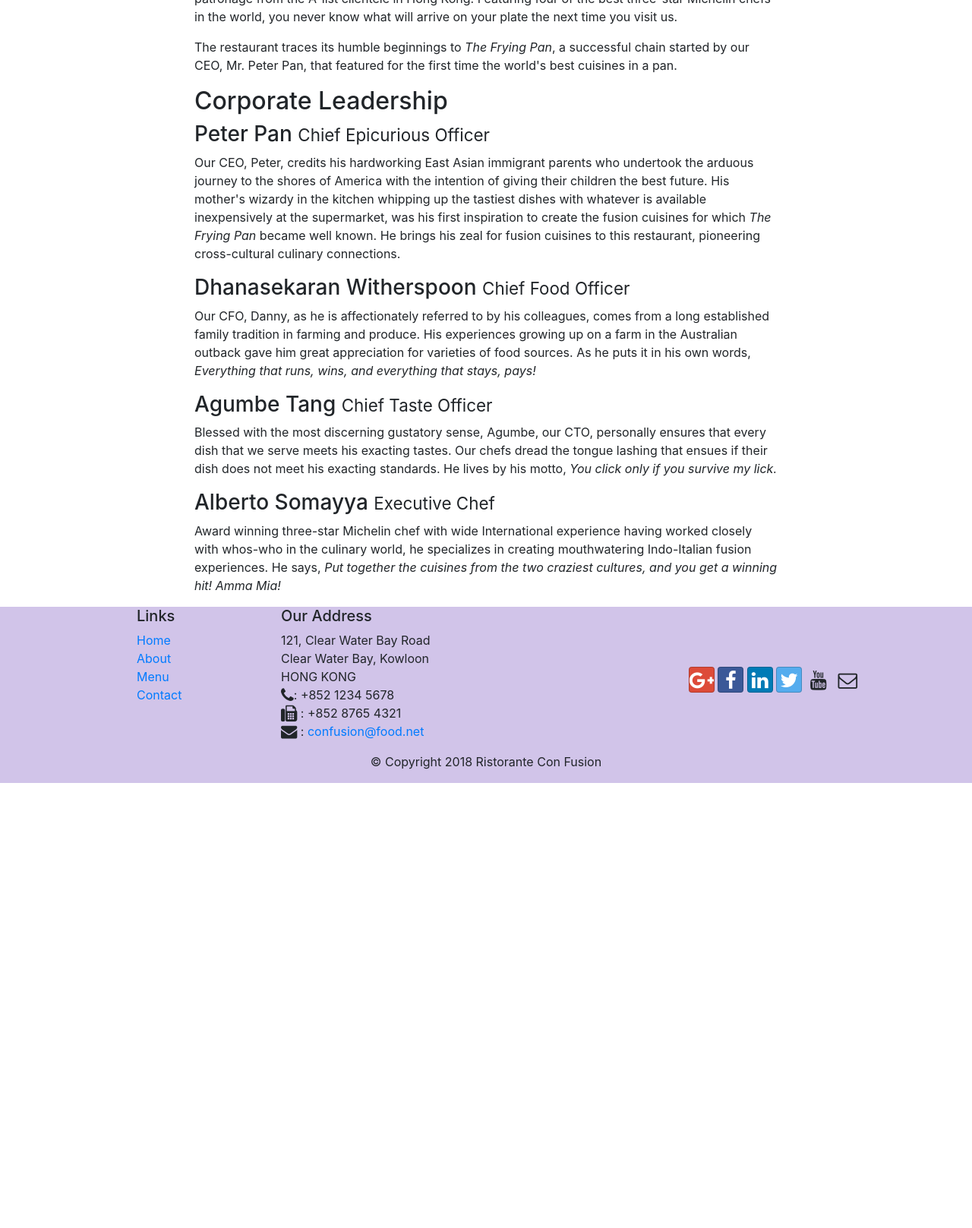
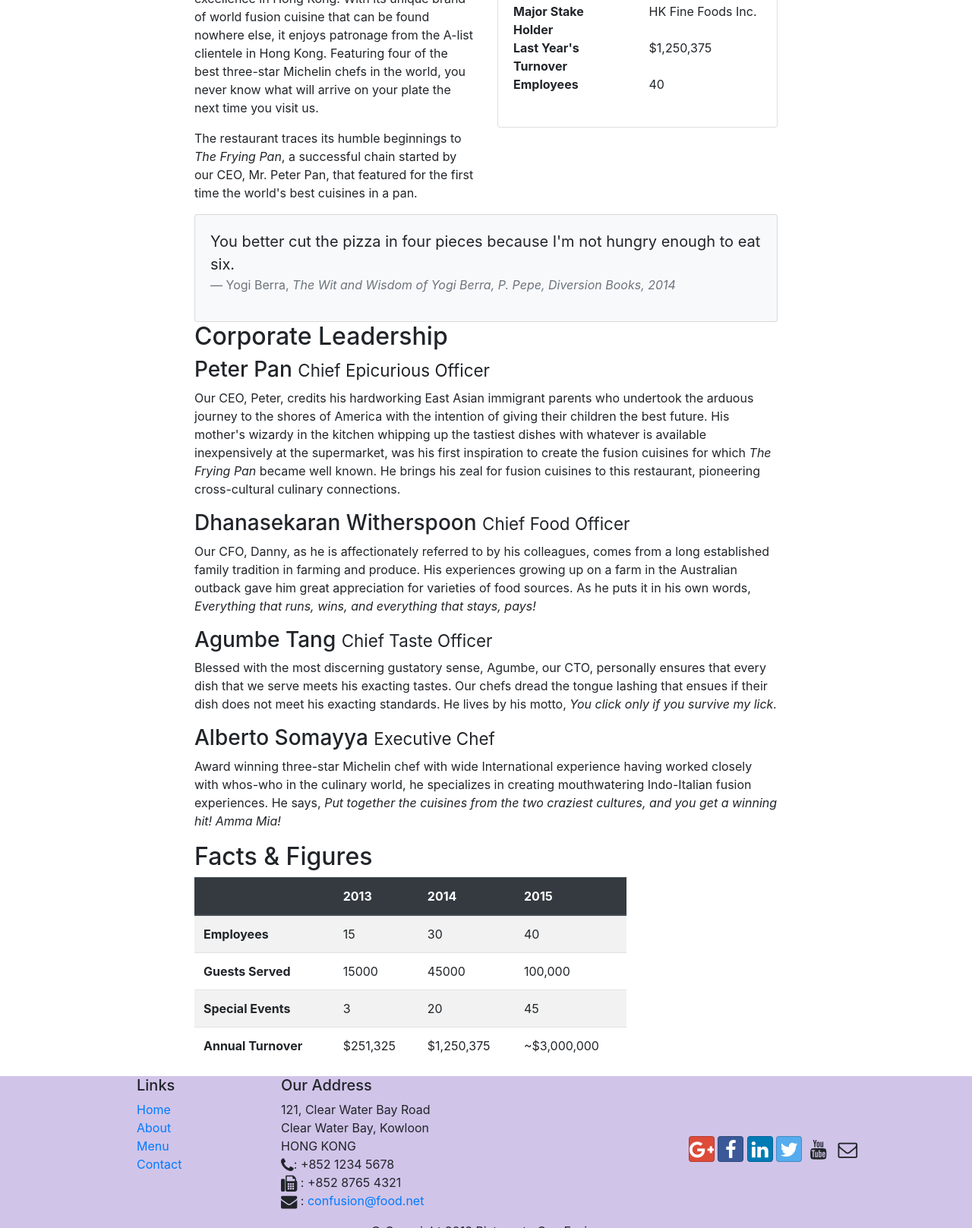
Before and after one commit to barathkumar2699/coursera-bootstrap, a website: page aboutus.html in a window 1280 px wide. Shown: the part 543-2160 px from the top of the page at 76% size. Before the commit the page ends 1574 px from the top, so only its background shows below. Drawn offline with nearby package versions, Linux system fonts and the light colour scheme.

Commit message:
Bootstrap tables and cards

```diff
--- a/aboutus.html
+++ b/aboutus.html
@@ -56,19 +56,46 @@
             </div>
         </div>
 
-        <div>
-            <div>
+        <div class="row row-content">
+            <div class="col-sm-6">
                 <h2>Our History</h2>
                 <p>Started in 2010, Ristorante con Fusion quickly established itself as a culinary icon par excellence in Hong Kong. With its unique brand of world fusion cuisine that can be found nowhere else, it enjoys patronage from the A-list clientele in Hong Kong.  Featuring four of the best three-star Michelin chefs in the world, you never know what will arrive on your plate the next time you visit us.</p>
                 <p>The restaurant traces its humble beginnings to <em>The Frying Pan</em>, a successful chain started by our CEO, Mr. Peter Pan, that featured for the first time the world's best cuisines in a pan.</p>
             </div>
-            <div>
+            <div class="col-sm">
+                <div class="card">
+                    <h3 class="card-header bg-primary text-white">Facts at glance</h3>
+                    <div class="card-body">
+                        <dl class="row">
+                                <dt class="col-6">Started</dt>
+                                <dd class="col-6">3 Feb. 2013</dd>
+                                <dt class="col-6">Major Stake Holder</dt>
+                                <dd class="col-6">HK Fine Foods Inc.</dd>
+                                <dt class="col-6">Last Year's Turnover</dt>
+                                <dd class="col-6">$1,250,375</dd>
+                                <dt class="col-6">Employees</dt>
+                                <dd class="col-6">40</dd>
+                        </dl>
+                    </div>
+                </div>
+            </div>
+            <div class="col-12">
+                    <div class="card card-body bg-light">
+                        <blockquote class="blockquote">
+                            <p class="mb-0">You better cut the pizza in four pieces because
+                                I'm not hungry enough to eat six.</p>
+                            <footer class="blockquote-footer">Yogi Berra,
+                                <cite title="Source Title">The Wit and Wisdom of Yogi Berra,
+                                P. Pepe, Diversion Books, 2014</cite>
+                            </footer>
+                        </blockquote>
+                    </div>
             </div>
         </div>
 
 
-        <div>
-            <div>
+        <div class="row row-content">
+            <div class="col-12">
                 <h2>Corporate Leadership</h2>
                 <h3>Peter Pan <small>Chief Epicurious Officer</small></h3>
                 <p class="d-none d-lg-block"">Our CEO, Peter, credits his hardworking East Asian immigrant parents who undertook the arduous journey to the shores of America with the intention of giving their children the best future. His mother's wizardy in the kitchen whipping up the tastiest dishes with whatever is available inexpensively at the supermarket, was his first inspiration to create the fusion cuisines for which <em>The Frying Pan</em> became well known. He brings his zeal for fusion cuisines to this restaurant, pioneering cross-cultural culinary connections.</p>
@@ -79,6 +106,52 @@
                 <h3>Alberto Somayya <small>Executive Chef</small></h3>
                 <p class="d-none d-lg-block"">Award winning three-star Michelin chef with wide International experience having worked closely with whos-who in the culinary world, he specializes in creating mouthwatering Indo-Italian fusion experiences. He says, <em>Put together the cuisines from the two craziest cultures, and you get a winning hit! Amma Mia!</em></p>
             </div>
+       </div>
+       <div class="row row-content">
+           <div class="col-12 col-sm-9">
+               <h2>Facts &amp Figures</h2>
+               <div class="table-responsive">
+                    <table class="table table-striped">
+                        <thead class="thead-dark">
+                            <tr>
+                                <th>&nbsp;</th>
+                                <th>2013</th>
+                                <th>2014</th>
+                                <th>2015</th>
+                            </tr>
+                        </thead>
+                        <tbody>
+                            <tr>
+                                <th>Employees</th>
+                                <td>15</td>
+                                <td>30</td>
+                                <td>40</td>
+                            </tr>
+                            <tr>
+                                <th>Guests Served</th>
+                                <td>15000</td>
+                                <td>45000</td>
+                                <td>100,000</td>
+                            </tr>
+                            <tr>
+                                <th>Special Events</th>
+                                <td>3</td>
+                                <td>20</td>
+                                <td>45</td>
+                            </tr>
+                            <tr>
+                                <th>Annual Turnover</th>
+                                <td>$251,325</td>
+                                <td>$1,250,375</td>
+                                <td>~$3,000,000</td>
+                            </tr>
+                        </tbody>
+                    </table>
+                </div>
+           </div>
+           <div class="col-12 col-sm-3">
+
+           </div>
        </div>
 
     </div>
```
